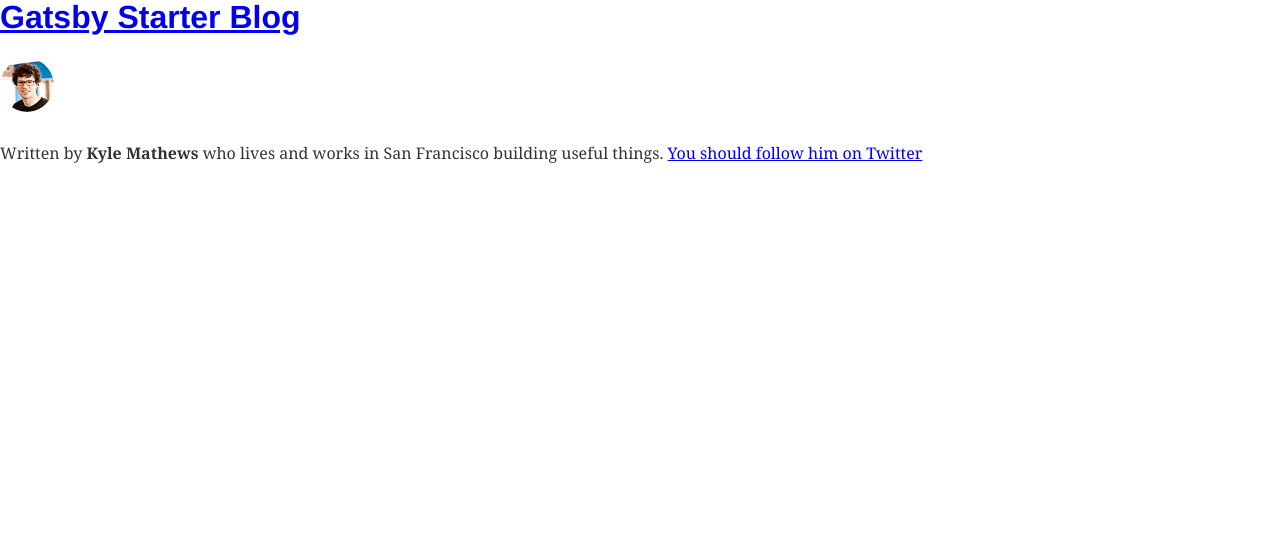
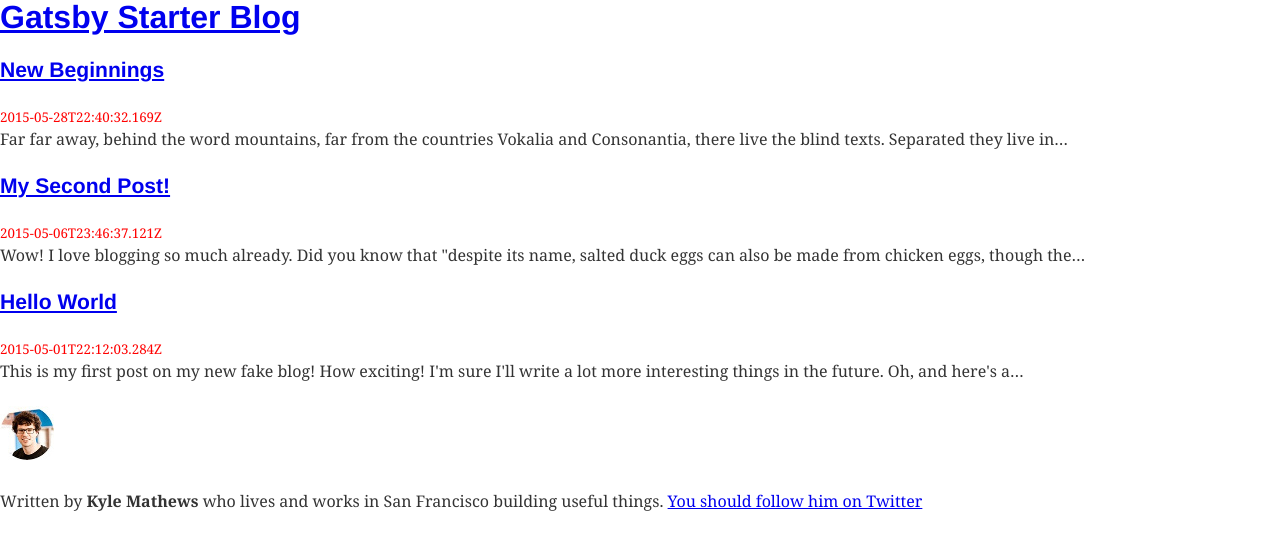
Before and after one commit to falconmick/je-gallery, a Gatsby site: page / in a window 1280 px wide. Built offline with nearby package versions, Linux system fonts and the light colour scheme; Gatsby itself is replaced by a stand-in of ours; some packages are replaced by stand-ins of ours.

Commit message:
got emotion working + started on homepage feed

```diff
--- a/gatsby-config.js
+++ b/gatsby-config.js
@@ -1,3 +1,5 @@
+// const mdxFeed = require("gatsby-mdx/feed");
+
 module.exports = {
   siteMetadata: {
     title: 'Gatsby Starter Blog',
@@ -38,7 +40,10 @@ module.exports = {
         //trackingId: `ADD YOUR TRACKING ID HERE`,
       },
     },
-    `gatsby-plugin-feed`,
+    // {
+    //   resolve: `gatsby-plugin-feed`,
+    //   options: mdxFeed
+    // },
     {
       resolve: `gatsby-plugin-manifest`,
       options: {
@@ -60,6 +65,7 @@ module.exports = {
       },
     },
     'gatsby-plugin-extract-schema',
+    `gatsby-plugin-emotion`,
     'gatsby-plugin-netlify',
   ],
 }
--- a/gatsby-node.js
+++ b/gatsby-node.js
@@ -11,7 +11,7 @@ exports.createPages = ({ graphql, actions }) => {
       graphql(
         `
           {
-            allMdx {
+            allMdx(sort: { fields: [frontmatter___date], order: DESC }) {
               edges {
                 node {
                   id
--- a/src/components/layout.js
+++ b/src/components/layout.js
@@ -5,35 +5,19 @@ class Template extends React.Component {
   render() {
     const { location, children } = this.props
     const rootPath = `${__PATH_PREFIX__}/`
-    let header
+    const isRoot = location.pathname === rootPath;
+    const Header = isRoot ? 'h1' : 'h3';
 
-    if (location.pathname === rootPath) {
-      header = (
-        <h1
-        >
+    return (
+      <div
+      >
+        <Header >
           <Link
             to={'/'}
           >
             Gatsby Starter Blog
           </Link>
-        </h1>
-      )
-    } else {
-      header = (
-        <h3
-        >
-          <Link
-            to={'/'}
-          >
-            Gatsby Starter Blog
-          </Link>
-        </h3>
-      )
-    }
-    return (
-      <div
-      >
-        {header}
+        </Header>
         {children}
       </div>
     )
--- a/src/pages/index.js
+++ b/src/pages/index.js
@@ -2,9 +2,17 @@ import React from 'react'
 import { Link, graphql } from 'gatsby'
 import get from 'lodash/get'
 import Helmet from 'react-helmet'
+import styled from 'react-emotion'
 
 import Bio from '../components/Bio'
 import Layout from '../components/layout'
+
+const PostDate = styled.small`
+  color: red;
+  &:hover {
+    color: blue;
+  }
+`
 
 class BlogIndex extends React.Component {
   render() {
@@ -13,7 +21,7 @@ class BlogIndex extends React.Component {
       this,
       'props.data.site.siteMetadata.description'
     )
-    const posts = get(this, 'props.data.allMarkdownRemark.edges')
+    const posts = get(this, 'props.data.allMdx.edges')
 
     return (
       <Layout location={this.props.location}>
@@ -22,6 +30,19 @@ class BlogIndex extends React.Component {
           meta={[{ name: 'description', content: siteDescription }]}
           title={siteTitle}
         />
+        {posts.map(({ node: post }) => {
+          const title = get(post, 'frontmatter.title') || post.fields.slug
+
+          return (
+            <div key={post.fields.slug}>
+              <h3>
+                <Link to={post.fields.slug}>{title}</Link>
+              </h3>
+              <PostDate>{post.frontmatter.date}</PostDate>
+              <p dangerouslySetInnerHTML={{ __html: post.excerpt }} />
+            </div>
+          )
+        })}
         <Bio />
       </Layout>
     )
@@ -38,5 +59,19 @@ export const pageQuery = graphql`
         description
       }
     }
+    allMdx(sort: { fields: [frontmatter___date], order: DESC }, limit: 12) {
+      edges {
+        node {
+          excerpt
+          frontmatter {
+            title
+            date
+          }
+          fields {
+            slug
+          }
+        }
+      }
+    }
   }
 `
```
